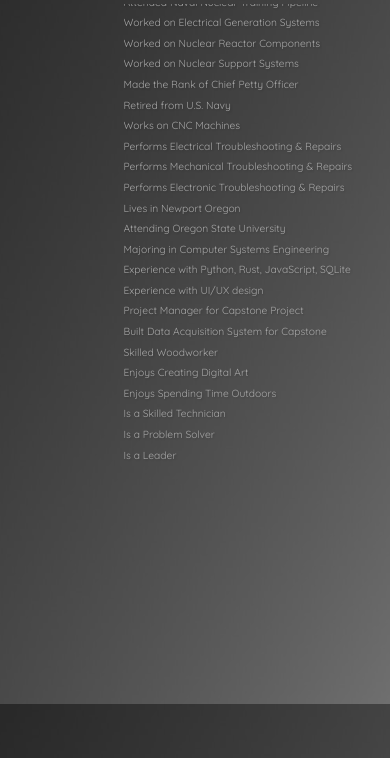
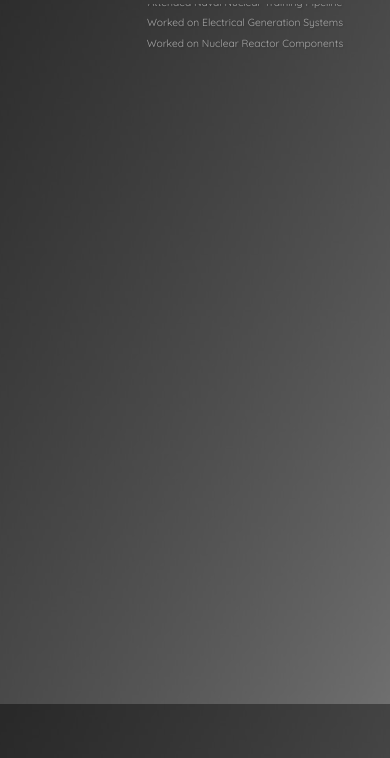
Before and after one commit to Fidorc80/Portfolio, a website: page index.html in a window 390 px wide. Shown: the part 140-898 px from the top of the page. Drawn offline with Linux system fonts and the light colour scheme.

Commit message:
Fixed scrolling text container for mobile

```diff
--- a/css/style.css
+++ b/css/style.css
@@ -138,10 +138,13 @@
   margin-top: clamp(5px, 2vh, 20px);
   flex-grow: 1;
 
-    @media (max-width: 768px) {
-    height: 120px; /* Smaller height on mobile */
+  @media (max-width: 768px) {
+    height: 10px; /* Taller height on mobile */
     width: 90%; /* Wider on mobile */
     font-size: clamp(0.6rem, 1vw + 0.4rem, 1.5rem);
+    margin: 0 auto; /* Center the container */
+    position: relative; /* Ensure proper positioning */
+    flex-grow: .05;
   }
 }
 
@@ -153,6 +156,12 @@
   width: 100%;
   line-height: 2;
   text-shadow: 1px 1px 2px rgba(13, 13, 13, 0.2);
+  @media (max-width: 768px) {
+    width: 100%; /* Full width */
+    text-align: center;
+    left: 0; /* Align to left */
+    right: 0; /* Align to right */
+  }
 }
 
 .about-section {
```
